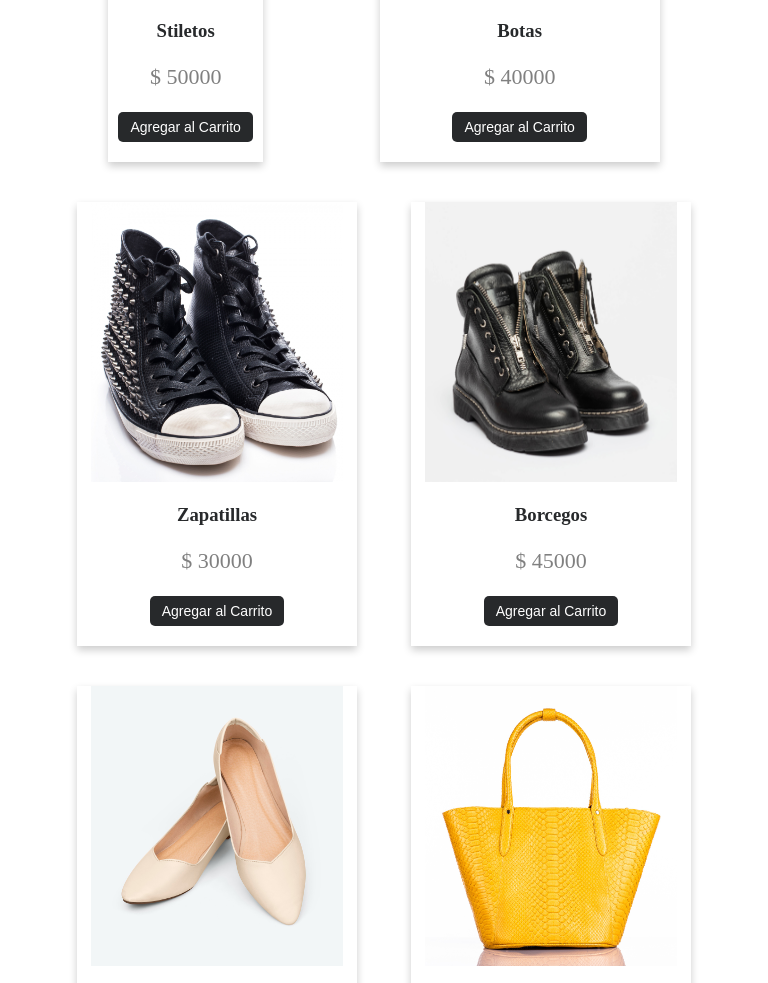
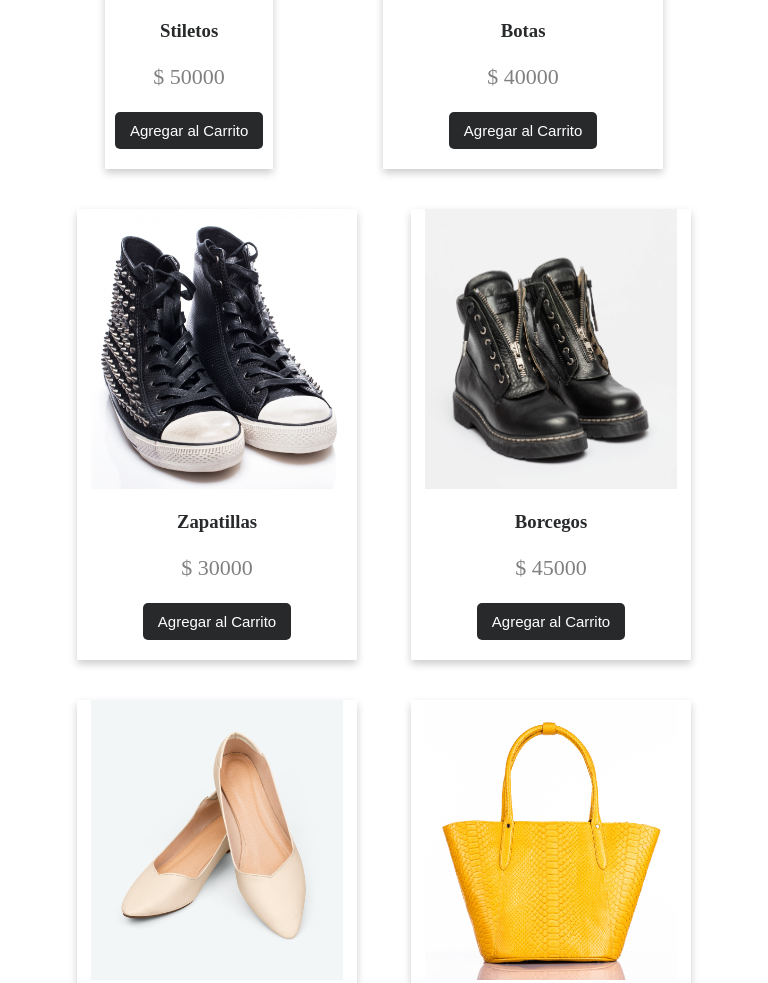
Before and after one commit to LuciaMorete/proyecto-final-javascript-lucia-morete, a plain HTML site: page index.html in a window 768 px wide. Shown: the part 1199-2182 px from the top of the page. Drawn offline with nearby package versions, Linux system fonts and the light colour scheme; some packages are replaced by stand-ins of ours; a script that the page names is missing.

Commit message:
modifiqué tamaño boton

```diff
--- a/css/style.css
+++ b/css/style.css
@@ -700,8 +700,8 @@ body.dark-mode .inputs input {
     }
 
     .boton {
-        padding: 7px 12px;
-        font-size: 14px;
+        padding: 10px 15px;
+        font-size: 15px;
     }
 
     /* Carrito */
@@ -955,7 +955,7 @@ body.dark-mode .inputs input {
     }
 
     .boton {
-        padding: 7px 12px;
+        padding: 10px 15px;
         font-size: 15px;
     }
 
```
